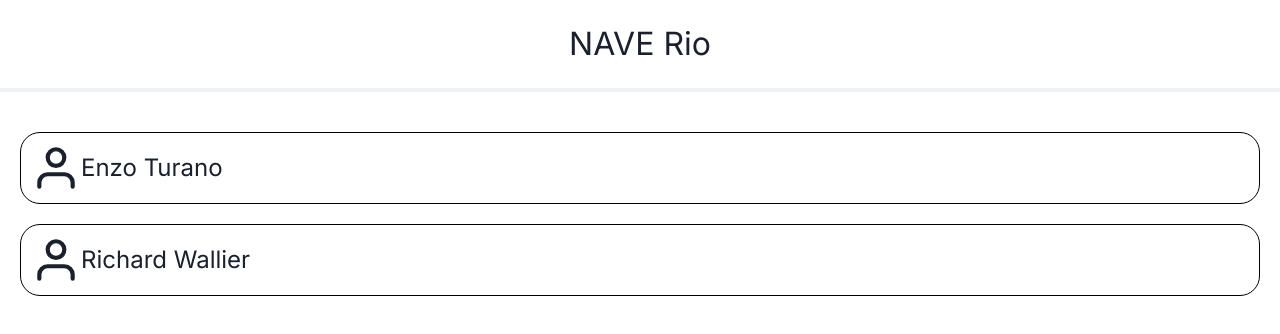
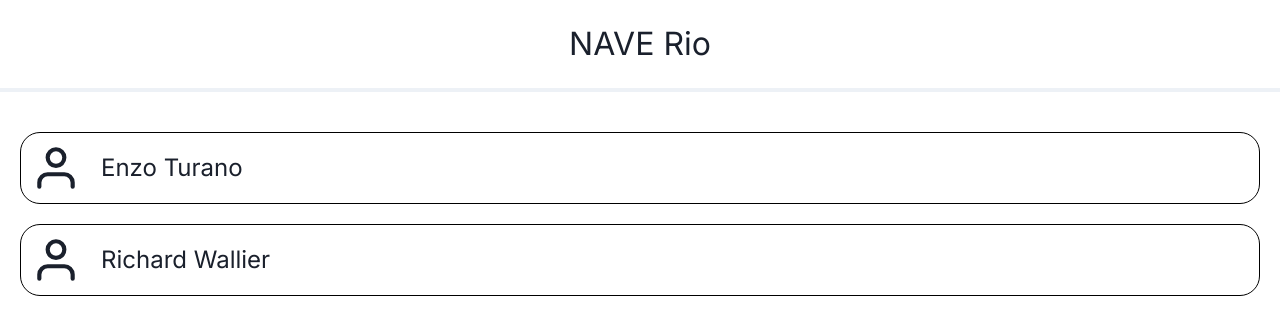
Before and after one commit to beyondStrength/hackaton-atitude, a Next.js app in the folder front-end/: page /school in a window 1280 px wide. Shown: the top 334 px of the page. Built offline with nearby package versions, Linux system fonts and the light colour scheme.

Commit message:
feat: school screen design

```diff
--- a/front-end/src/components/header/header.module.css
+++ b/front-end/src/components/header/header.module.css
@@ -12,5 +12,5 @@
     justify-content: space-around;
     gap: 20px;
     align-items: center;
-    padding: 20px;
+    padding: 20px;;
 }
--- a/front-end/src/components/student/student.module.css
+++ b/front-end/src/components/student/student.module.css
@@ -4,6 +4,7 @@
     flex-direction: row;
     justify-content: flex-start;
     align-items: center;
+    gap: 20px;
     border: solid black 1px;
     border-radius: 20px;
     margin-top: 20px;
```
